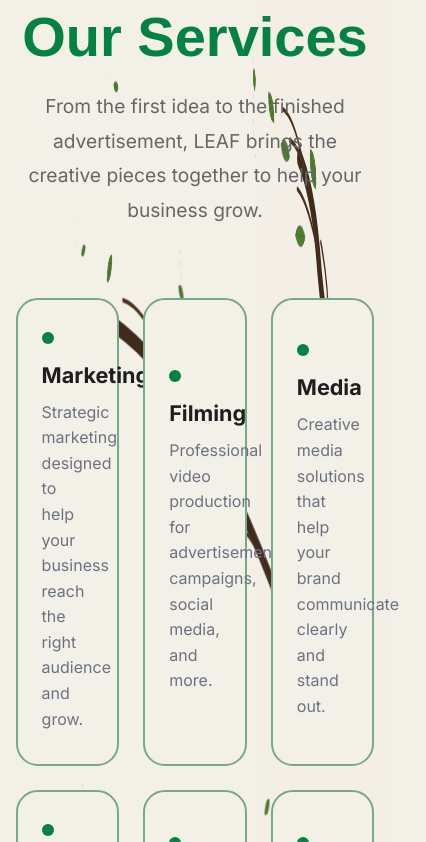
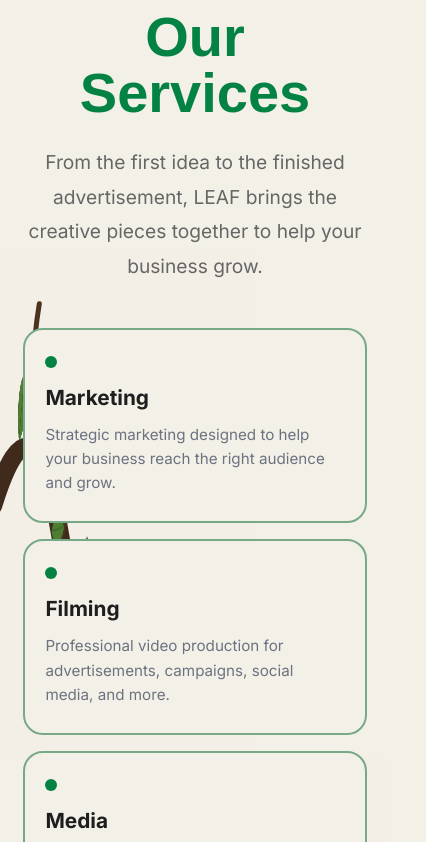
Before and after one commit to TheLeafAgency/The-LEAF-Agency, a Next.js app: page / in a window 390 px wide. Shown: the part 1783-2625 px from the top of the page, 426 px wide, since content can reach past the window. Built offline with nearby package versions, Linux system fonts and the light colour scheme.

Commit message:
Refine mobile services and botanical layout

```diff
--- a/app/globals.css
+++ b/app/globals.css
@@ -542,3 +542,83 @@
     padding-right: 22px !important;
   }
 }
+
+
+/* Mobile botanical + services tuning */
+@media (max-width: 700px) {
+  /* Keep the botanical strokes from shrinking with the mobile SVG scale. */
+  .leaf-botanical-svg {
+    transform: none;
+  }
+
+  .leaf-botanical-path {
+    vector-effect: non-scaling-stroke;
+  }
+
+  /* Give the services area more breathing room and a cleaner single-column rhythm. */
+  #services {
+    padding: 76px 0 92px;
+  }
+
+  #services .container {
+    width: min(90%, 560px);
+  }
+
+  #services .service-detail-card {
+    min-height: 0 !important;
+    padding: 30px 24px;
+    border-radius: 20px;
+  }
+
+  #services .service-detail-card h3 {
+    font-size: 1.4rem !important;
+    line-height: 1.2;
+  }
+
+  #services .service-detail-card p {
+    font-size: 0.98rem;
+    line-height: 1.55;
+  }
+
+  #services > .container > div:last-child {
+    grid-template-columns: 1fr !important;
+    gap: 16px !important;
+    margin-top: 44px !important;
+  }
+
+  #services .service-detail-card {
+    width: 100%;
+  }
+
+  /* The long experimental service branches are clipped sooner on narrow screens. */
+  #services .leaf-botanical-path {
+    stroke-width: 20;
+  }
+}
+
+@media (max-width: 480px) {
+  #services {
+    padding-top: 64px;
+  }
+
+  #services .container {
+    width: 88%;
+  }
+
+  #services .service-detail-card {
+    padding: 26px 20px;
+  }
+
+  #services .service-detail-card h3 {
+    font-size: 1.3rem !important;
+  }
+
+  #services .service-detail-card p {
+    font-size: 0.95rem;
+  }
+
+  /* Reduce the amount of falling-leaf decoration on smaller phones. */
+  .leaf-falling-cluster:nth-of-type(n + 3) {
+    display: none;
+  }
+}
```
